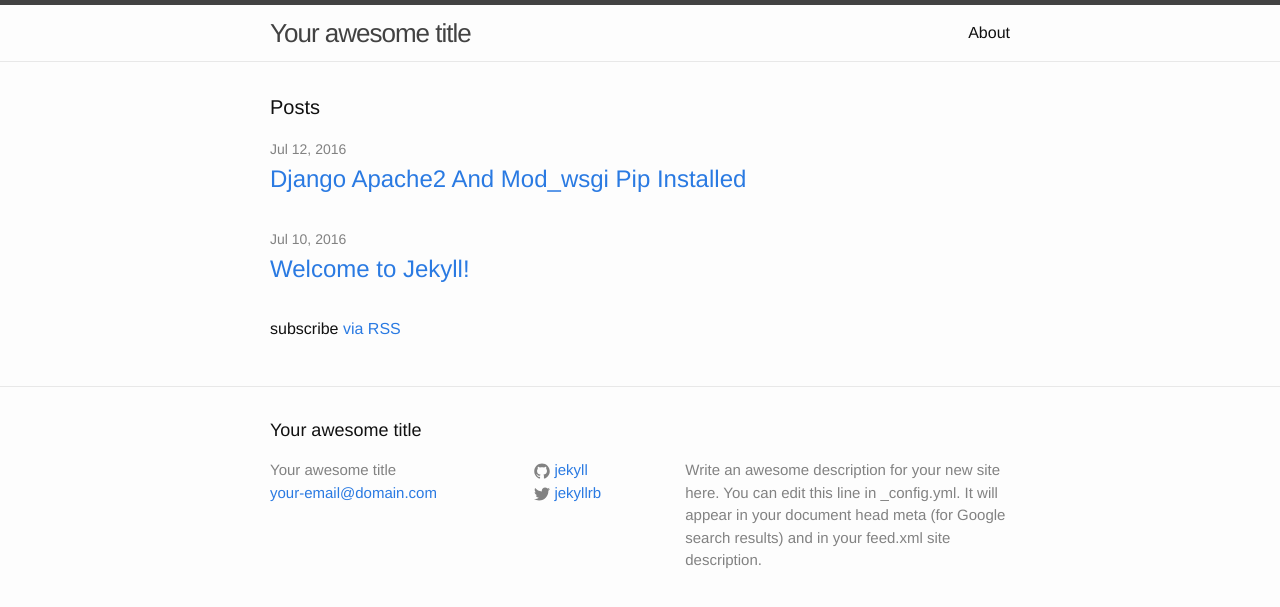
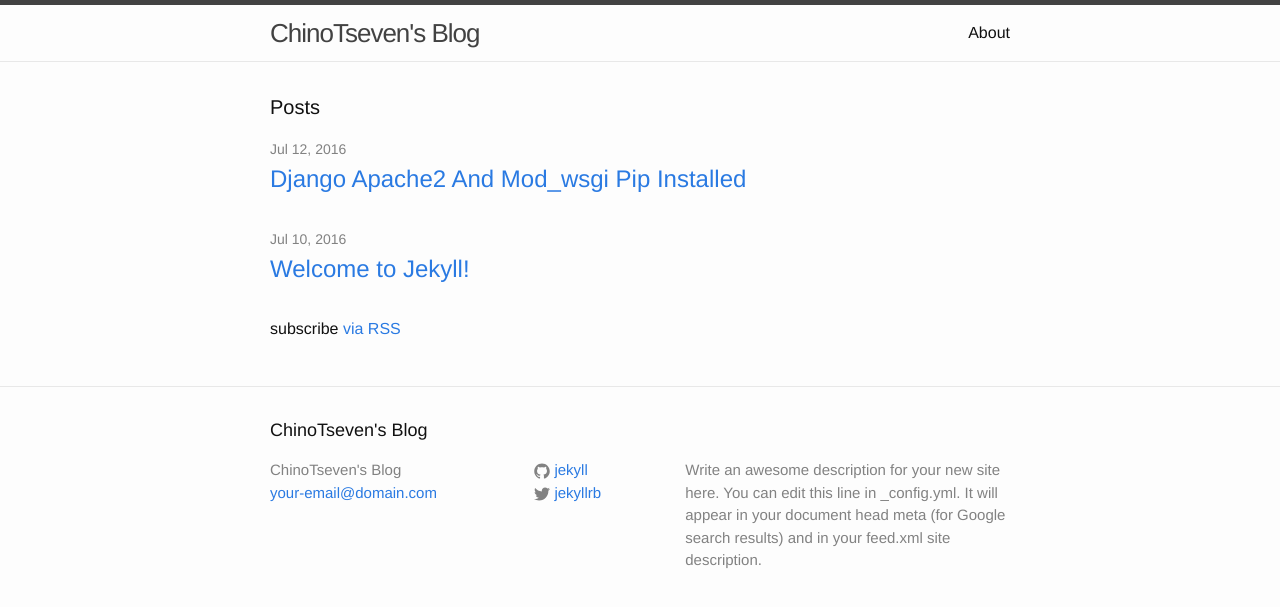
Before and after one commit to efraintorlo/blog, a Jekyll site: the page built from index.html, in a window 1280 px wide. Shown: the top 607 px of the page. Built offline with Jekyll 4.4.1, drawn with Linux system fonts in a browser that asks for light colours.

Commit message:
baseurl changed

```diff
--- a/_config.yml
+++ b/_config.yml
@@ -6,13 +6,13 @@
 # 'jekyll serve'. If you change this file, please restart the server process.
 
 # Site settings
-title: Your awesome title
+title: ChinoTseven's Blog
 email: your-email@domain.com
 description: > # this means to ignore newlines until "baseurl:"
   Write an awesome description for your new site here. You can edit this
   line in _config.yml. It will appear in your document head meta (for
   Google search results) and in your feed.xml site description.
-baseurl: "" # the subpath of your site, e.g. /blog
+baseurl: "/blog" # the subpath of your site, e.g. /blog
 url: "http://yourdomain.com" # the base hostname & protocol for your site
 twitter_username: jekyllrb
 github_username:  jekyll
```
